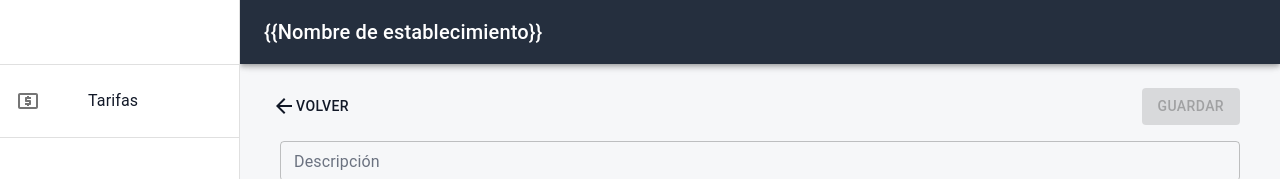
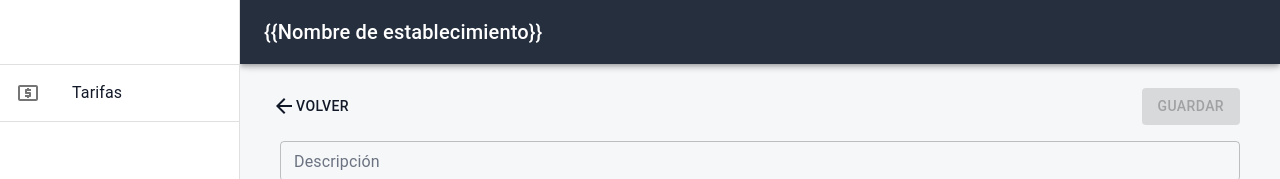
Before and after one commit to Tomyred/infocoop-app, a React (Create React App) app: page /rates/1 in a window 1280 px wide. Shown: the top 179 px of the page. Built offline with nearby package versions, Linux system fonts and the light colour scheme.

Commit message:
sidebar button design fix

```diff
--- a/src/app/main/dashboard/index.js
+++ b/src/app/main/dashboard/index.js
@@ -15,7 +15,6 @@ import Typography from "@mui/material/Typography";
 import navigationConfig from "../../config/navigationConfig";
 import { Route, Routes } from "react-router";
 import { Link } from "react-router-dom";
-import { ListItemButton } from "@mui/material";
 import routes from "../../config/routesConfig";
 
 
@@ -35,15 +34,13 @@ function Dashboard(props) {
             <Divider />
             <List>
                 {navigationConfig.map(element => (
-                    <ListItem button key={element.title}>
+                    <ListItem component={Link} to={element.route} button key={element.title}>
                         {element.icon ? (
                             <ListItemIcon>{element.icon}</ListItemIcon>
                         ) : (
                             ""
                         )}
-                        <ListItemButton component={Link} to={element.route}>
-                            <Typography>{element.title}</Typography>
-                        </ListItemButton>
+                        <Typography>{element.title}</Typography>
                     </ListItem>
                 ))}
             </List>
```
